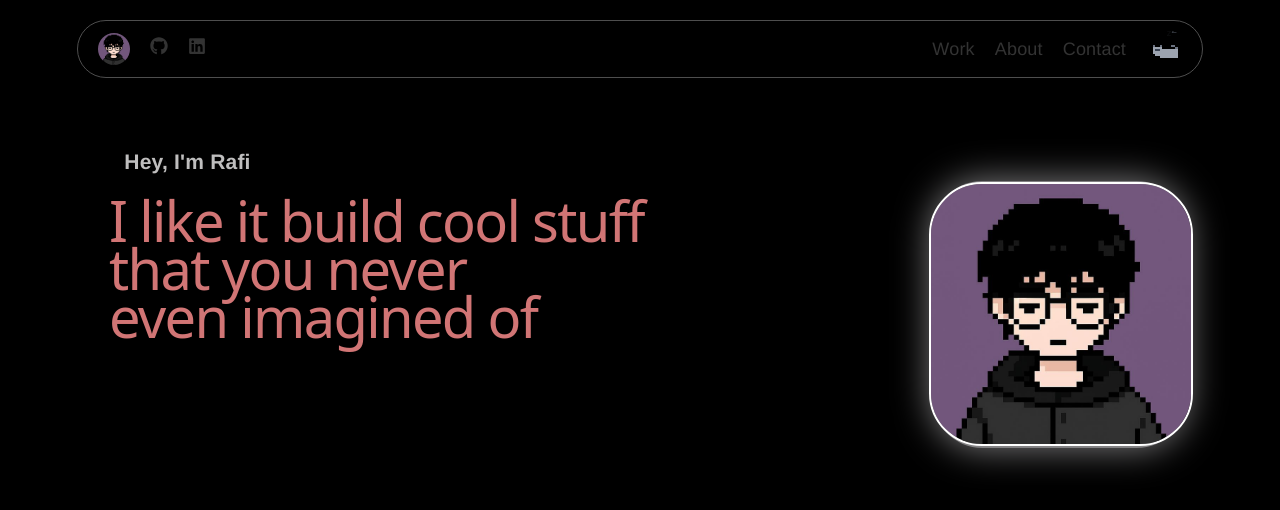
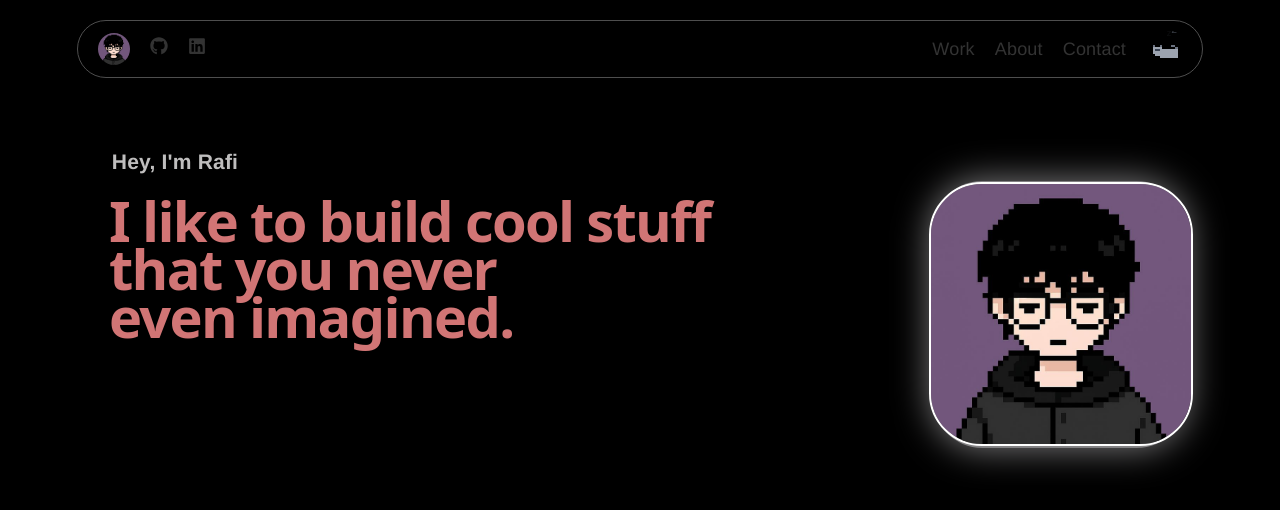
Before and after one commit to rafiowo/ruff, a React (Vite) app in the folder my-app/: page / in a window 1280 px wide. Shown: the top 510 px of the page. Built offline with nearby package versions, Linux system fonts and the light colour scheme.

Commit message:
added some new stuff

```diff
--- a/my-app/src/MainBody.jsx
+++ b/my-app/src/MainBody.jsx
@@ -8,7 +8,7 @@ function MainBody(){
             <h3>Hey, I'm Rafi</h3>
         </div>
         <div className="larping-shi">
-        <h1 align="left">I like it build cool stuff <br></br>that you never <br></br>even imagined of</h1>
+        <h1 align="left"><b>I like to build cool stuff <br></br>that you never <br></br>even imagined.</b></h1>
         <img className="sexy" src={pfp}></img>
         </div>
         <div className="sexy"></div>
--- a/my-app/src/index.css
+++ b/my-app/src/index.css
@@ -163,7 +163,7 @@ a:active {
 .main-body{
   font-family: Helvetica, sans-serif;
   color: rgb(191, 190, 190);
-  margin-right: 905px;
+  margin-right: 930px;
   margin-top: 30px;
 }
 .larping-shi{
```
